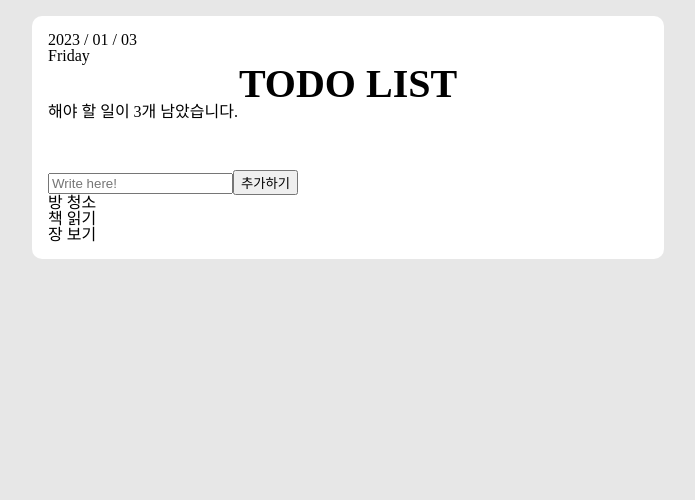
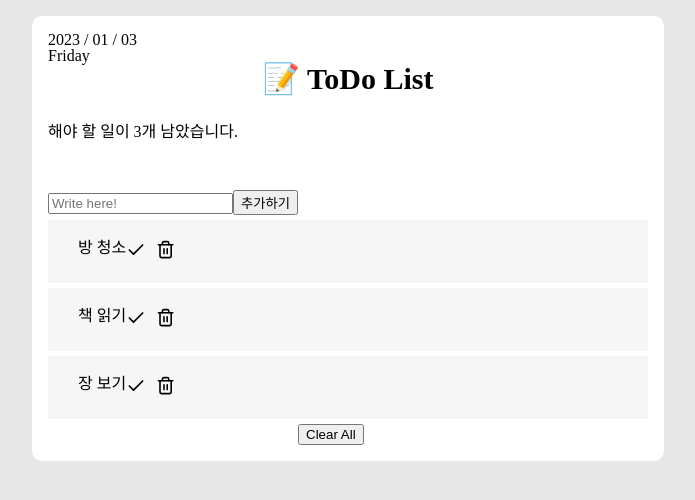
Before and after one commit to gyuhyunyang/project-todo, a React (Create React App) app: page / in a window 1280 px wide. Shown: the top 500 px of the page, without its empty margins (292-987 px from the left). Built offline with nearby package versions, Linux system fonts and the light colour scheme.

Commit message:
23-02-07 업로드

```diff
--- a/src/components/TodoHead.jsx
+++ b/src/components/TodoHead.jsx
@@ -2,18 +2,15 @@ import styled from "styled-components";
 import { useState } from "react";
 
 const TodoHeadWrap = styled.div`
-
   margin-bottom: 50px;
 
 
-
   .todo-title {
-    font-size: 40px;
+    font-size: 30px;
     font-weight:bold;
     text-align: center;
+    margin-bottom: 30px;
   }
-
-
 
 `;
 
@@ -31,17 +28,11 @@ function TodoHead() {
   const minutes = today.getMinutes()
 
 
-
-
-
-
   return (
     <TodoHeadWrap>
-
-
       <div>{year} / {month < 10 ? "0" + month : month} / {data < 10 ? "0" + data : data}</div>
       <div>{day}</div>
-      <div class="todo-title">TODO LIST</div>
+      <div class="todo-title">📝 ToDo List</div>
       <p>해야 할 일이 3개 남았습니다.</p>
     </TodoHeadWrap>
   );
--- a/src/components/TodoInsert.jsx
+++ b/src/components/TodoInsert.jsx
@@ -30,7 +30,7 @@ function TodoInsert({onInsert}) {
 
 
     </TodoInsertWrap>
-   );
+  );
 }
 
 export default TodoInsert;
--- a/src/components/TodoList.jsx
+++ b/src/components/TodoList.jsx
@@ -5,12 +5,21 @@ const TodoListWrap = styled.div`
 
 `;
 
-function TodoList({todos, onEdit}) {
+const ClearAll = styled.div`
+  width: 100px;
+  margin: 0 auto;
+`;
+
+function TodoList({todos, onRemove, onToggle}) {
   return(
     <TodoListWrap>
       {todos.map((todo) => (
-        <TodoListItem todo={todo} key={todo.id} />
+        <TodoListItem todo={todo} key={todo.id} onRemove={onRemove} onToggle={onToggle} />
       ))}
+
+      <ClearAll>
+        <button type="button">Clear All</button>
+      </ClearAll>
 
 
 
--- a/src/components/TodoListItem.jsx
+++ b/src/components/TodoListItem.jsx
@@ -1,30 +1,55 @@
 import { useState } from "react";
-import styled from "styled-components";
+import styled, { css } from "styled-components";
+import { FiCheck, FiTrash2 } from "react-icons/fi";
 
 const TodoListItemWrap = styled.div`
+  display: flex;
+  background: #f6f6f6;
+  margin: 5px 0;
+  padding: 20px 30px;
+`;
 
-`;
-const Remove = styled.div`
-
-`;
-const Edit = styled.div`
+const Text = styled.div`
+  /* ${props => props.checked &&
+    css`
+      color:#adb5bd;
+      text-decoration:line-through;
+    `} */
 
 `;
 
-function TodoListItem({ todo }) {
+
+const Checkbox = styled.div`
+  font-size: 20px;
+  margin-right: 10px;
+
+
+`;
+
+const Remove = styled.div`
+  font-size: 1.2rem;
+  cursor: pointer;
+
+`;
+
+function TodoListItem({ todo, onToggle, onRemove }) {
   const { id, text, checked } = todo;
 
 
   return (
     <TodoListItemWrap>
-      <div checked={checked} >{text}</div>
-      <Remove></Remove>
-      <Edit></Edit>
+        <Text checked={checked}>
+          {text}
+        </Text>
 
+        <Checkbox checked={checked} onClick={() => {onToggle(id); }}>
+          <FiCheck />
+        </Checkbox>
+
+        <Remove onClick={() => {onRemove(id);}}>
+          <FiTrash2 />
+        </Remove>
     </TodoListItemWrap>
-
-
-
 
   );
 }
--- a/src/components/TodoTemplate.jsx
+++ b/src/components/TodoTemplate.jsx
@@ -1,11 +1,8 @@
-import { Children, useRef, useState } from "react";
+import { Children, useCallback, useRef, useState } from "react";
 import styled from "styled-components";
 import TodoHead from "./TodoHead";
 import TodoInsert from "./TodoInsert";
 import TodoList from "./TodoList";
-
-
-
 
 const TodoTemplateWrap = styled.div`
    width: 600px;
@@ -13,10 +10,8 @@ margin: 1rem auto;
    background: #fff;
    border-radius: 10px;
    padding: 1rem;
-
 `;
 
-// 화면을 가운데 정렬하고, children으로 내부 자식 엘리먼트들을 props로 받아와서 렌더링
 function TodoTemplate(props) {
    const [ todos, setTodos ] = useState([
       {
@@ -38,22 +33,40 @@ function TodoTemplate(props) {
 
    const nextId = useRef(0);
 
-    const handleSubmit = (text) => {
-      // setTodos([...todos, text]);
+   const handleSubmit = useCallback((text) => {
       const todo = {
          id: nextId.current,
          text,
-        checked: false,
+         checked: false
       };
+
       setTodos(todos.concat(todo));
-      nextId.current += 1; // nextId를 1씩 더하기
-    };
+
+      nextId.current += 1;
+
+   },[todos]);
+
+   const handleToggle = useCallback((id) => {
+      setTodos(todos.map( (todo) =>
+         todo.id === id ? { ...todo, checked: !todo.checked } : todo
+      ));
+
+   }, [todos])
+
+
+
+
+   const handleRemove = useCallback((id) => {
+         setTodos(todos.filter((todo) => todo.id !==id ));
+   }, [todos]);
 
    return (
       <TodoTemplateWrap>
          <TodoHead />
          <TodoInsert onInsert={handleSubmit}/>
-         <TodoList todos={todos} />
+         <TodoList todos={todos} onRemove={handleRemove} onToggel={handleToggle} />
+
+
 
       </TodoTemplateWrap>
    );
```
Lines whose indentation alone changed are shown as unchanged.
